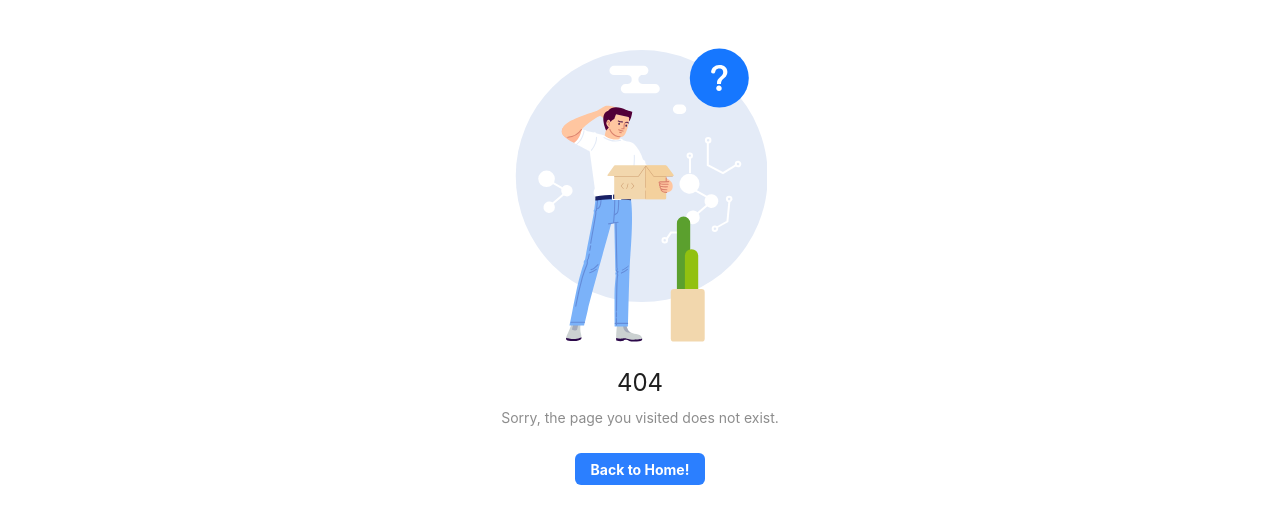
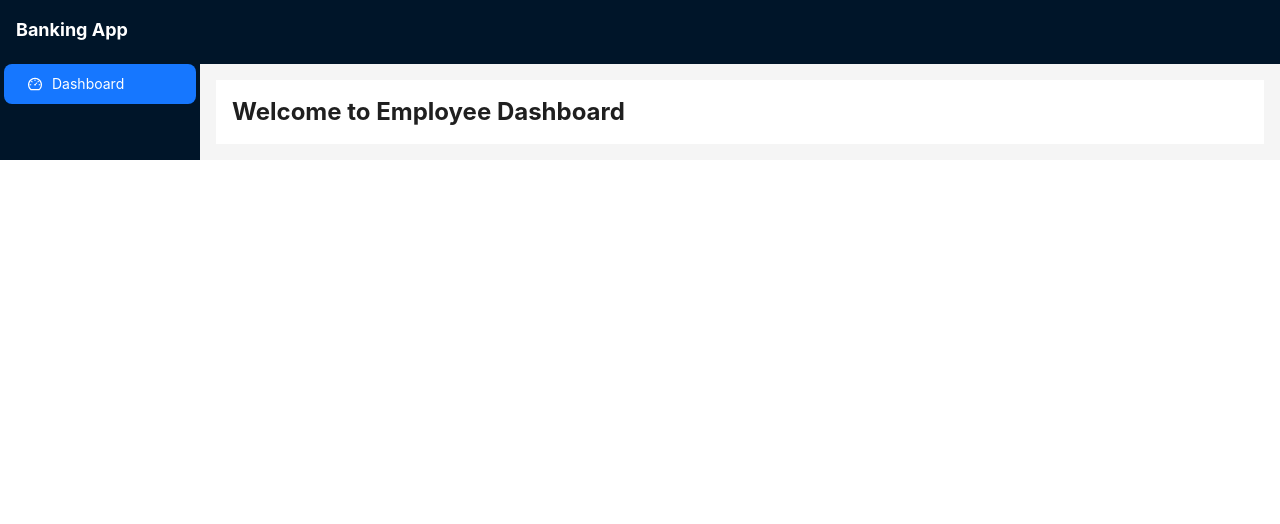
Before and after one commit to aniquasamar/Online-Banking-App, a React (Vite) app in the folder frontend/: page /employee in a window 1280 px wide. Before the commit this address had no page. Shown: the top 524 px of the page. Built offline with nearby package versions, Linux system fonts and the light colour scheme.

Commit message:
Implemented search feature in the employee list and created separate employee route.

```diff
--- a/frontend/components/Admin/NewEmployee/index.jsx
+++ b/frontend/components/Admin/NewEmployee/index.jsx
@@ -1,4 +1,4 @@
-import { DeleteOutlined, EditOutlined, EyeInvisibleOutlined, EyeOutlined } from "@ant-design/icons";
+import { DeleteOutlined, EditOutlined, EyeInvisibleOutlined, EyeOutlined, SearchOutlined } from "@ant-design/icons";
 import AdminLayout from "../../Layout/AdminLayout";
 import {Card, Form, Input, Button, message, Table, Image, Popconfirm, Select} from "antd";
 import { trimData , http , fetchData } from "../../../modules/modules";
@@ -18,6 +18,7 @@ const NewEmployee = () => {
     const [photo,setPhoto] = useState(null);
     const [edit, setEdit] = useState(null);
     const [allEmployee,setAllEmployee] = useState([]);
+    const [finalEmployee, setFinalEmployee] = useState([]);
     const [allBranch, setAllBranch] = useState([]);
     const [number, setNumber] = useState(0);
 
@@ -47,6 +48,7 @@ const NewEmployee = () => {
             const httpReq = http();
             const { data } = await httpReq.get('/api/users');
             setAllEmployee(data.data);
+            setFinalEmployee(data.data);
         } catch (error) {
             messageApi.error('Unable to fetch data');
         }
@@ -92,7 +94,54 @@ const NewEmployee = () => {
             setLoading(false);
         }
     }
+    // search coding
+    const onSearch = (e) => {
+        let value = e.target.value.trim().toLowerCase();
 
+        //THIS WAS NOT WORKING SO CHANGED IT TO GEMINI CODE GIVEN BELOW
+        // let filter = finalEmployee.filter((emp) => {
+        //     if (emp.fullname?.toLowerCase().indexOf(value) !== -1) {
+        //         return emp;
+        //     } else if (emp.userType?.toLowerCase().indexOf(value) !== -1) {
+        //         return emp;
+        //     } else if (emp.email?.toLowerCase().indexOf(value) !== -1) {
+        //         return emp;
+        //     } else if (emp.branch?.toLowerCase().indexOf(value) !== -1) {
+        //         return emp;
+        //     } else if (emp.mobile?.toString().toLowerCase().indexOf(value) !== -1) {
+        //         return emp;
+        //     } else if (emp.address?.toLowerCase().indexOf(value) !== -1) {
+        //         return emp;
+        //     }
+        // });
+
+        // 1. If input is empty/cleared, reset table to all records
+        if (!value) {
+            setAllEmployee(finalEmployee);
+            return;
+        }
+
+        // 2. Filter using optional fallbacks to avoid undefined crashes
+        let filter = finalEmployee.filter((emp) => {
+            const fullname = (emp.fullname || "").toLowerCase();
+            const userType = (emp.userType || "").toLowerCase();
+            const email = (emp.email || "").toLowerCase();
+            const branch = (emp.branch || "").toLowerCase();
+            const mobile = (emp.mobile ? emp.mobile.toString() : "").toLowerCase();
+            const address = (emp.address || "").toLowerCase();
+
+            return (
+                fullname.includes(value) ||
+                userType.includes(value) ||
+                email.includes(value) ||
+                branch.includes(value) ||
+                mobile.includes(value) ||
+                address.includes(value)
+            );
+        });
+
+  setAllEmployee(filter);
+};
     //update isActive button from employee list
     const updateIsActive = async (id, isActive) => {
         try {
@@ -352,6 +401,15 @@ const NewEmployee = () => {
                     className="md:col-span-2"
                     title="Employee List"
                     style={{ overflowX: 'auto' }}
+                    extra={
+                        <div>
+                            <Input
+                                placeholder="Search by all"
+                                prefix={<SearchOutlined />}
+                                onChange={onSearch}
+                            />
+                        </div>
+                    }
                     >
                     <Table
                     columns={columns}
--- /dev/null
+++ b/frontend/components/Employee/index.jsx
@@ -0,0 +1,12 @@
+import React from 'react';
+import EmployeeLayout from '../Layout/EmployeeLayout';
+
+const EmployeeDashboard = () => {
+  return (
+    <EmployeeLayout>
+      <h1 className="text-2xl font-bold">Welcome to Employee Dashboard</h1>
+    </EmployeeLayout>
+  );
+};
+
+export default EmployeeDashboard;
--- /dev/null
+++ b/frontend/components/Layout/EmployeeLayout/index.jsx
@@ -0,0 +1,38 @@
+import React from 'react';
+import { Layout, Menu } from 'antd';
+import { DashboardOutlined } from '@ant-design/icons';
+import { Link } from 'react-router-dom';
+
+const { Header, Sider, Content } = Layout;
+
+const EmployeeLayout = ({ children }) => {
+  const items = [
+    {
+      key: '/employee',
+      icon: <DashboardOutlined />,
+      label: <Link to="/employee">Dashboard</Link>,
+    }
+  ];
+
+  return (
+    <Layout className="min-h-screen">
+      <Sider>
+        <div className="p-4 text-white text-lg font-bold">Banking App</div>
+        <Menu
+          theme="dark"
+          mode="inline"
+          defaultSelectedKeys={['/employee']}
+          items={items}
+        />
+      </Sider>
+      <Layout>
+        <Header className="bg-white p-4" />
+        <Content className="m-4 p-4 bg-white min-h-[280px]">
+          {children}
+        </Content>
+      </Layout>
+    </Layout>
+  );
+};
+
+export default EmployeeLayout;
--- a/frontend/src/App.jsx
+++ b/frontend/src/App.jsx
@@ -1,25 +1,36 @@
-import {BrowserRouter , Routes , Route} from "react-router-dom"
+import { BrowserRouter, Routes, Route } from "react-router-dom"
 import Homepage from "../components/Home";
-import Dashboard from "../components/Admin";
+import AdminDashboard from "../components/Admin";
 import Branding from '../components/Admin/Branding';
 import Branch from '../components/Admin/Branch';
 import NewEmployee from "../components/Admin/NewEmployee";
 import Currency from '../components/Admin/Currency';
+import EmployeeDashboard from '../components/Employee';
 import PageNotFound from '../components/PageNotFound';
 
-const App = () =>{
+const App = () => {
   return (
     <BrowserRouter>
       <Routes>
         <Route path="/" element={<Homepage />} />
-        <Route path="/admin" element={<Dashboard />} />
-        <Route path="/admin/branding" element={<Branding />} />
-        <Route path="/admin/branch" element={<Branch />} />
-        <Route path="/admin/currency" element={<Currency />} />
-        <Route path="/admin/new-employee" element={<NewEmployee />} />
+        {/* Start Admin Related Routes */}
+        <Route path="/admin/*">
+          <Route index element={<AdminDashboard />} />
+          <Route path="branding" element={<Branding />} />
+          <Route path="branch" element={<Branch />} />
+          <Route path="currency" element={<Currency />} />
+          <Route path="new-employee" element={<NewEmployee />} />
+        </Route>
+        {/* End Admin Related Routes */}
+
+        {/* Start Employee Related Routes */}
+        <Route path="/employee/*">
+          <Route index element={<EmployeeDashboard />} />
+        </Route>
+        {/* End Employee Related Routes */}
         <Route path="/*" element={<PageNotFound />} />
       </Routes>
-   </BrowserRouter>
+    </BrowserRouter>
   )
 };
 export default App;
```
